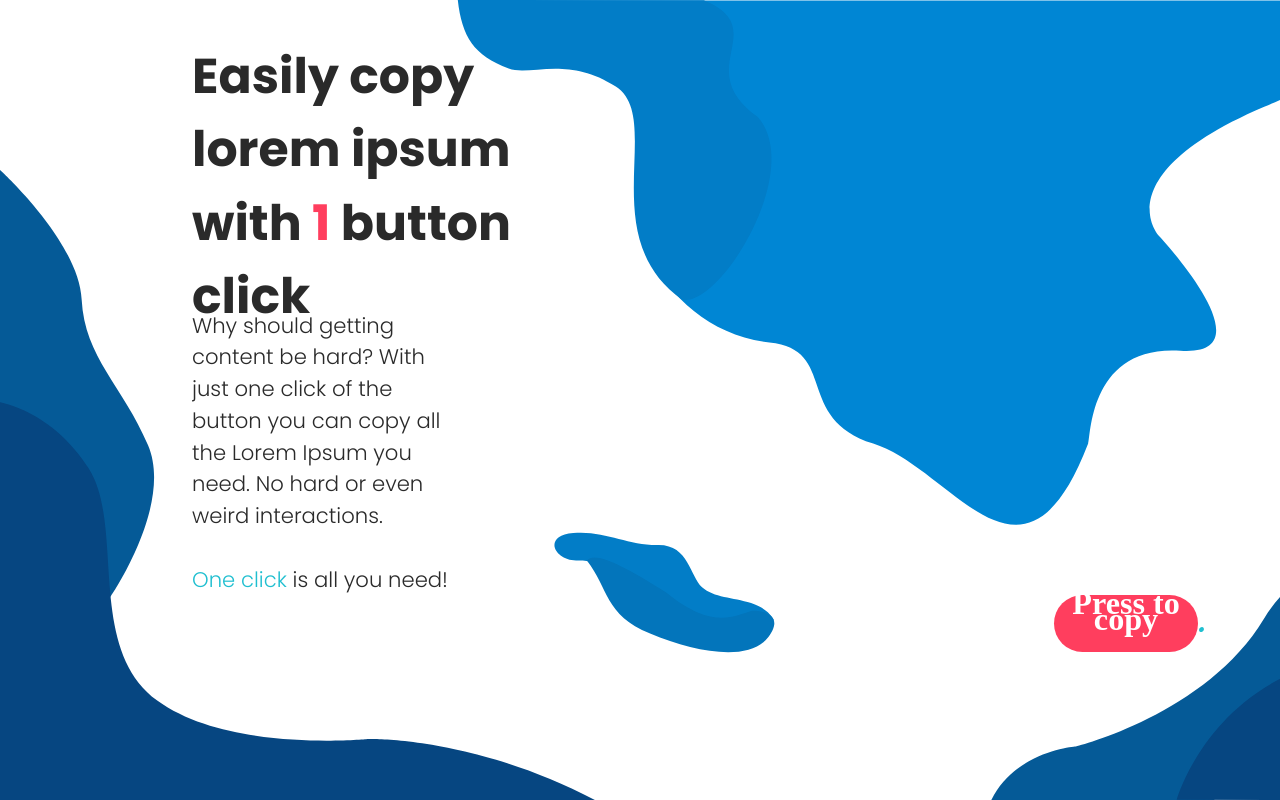
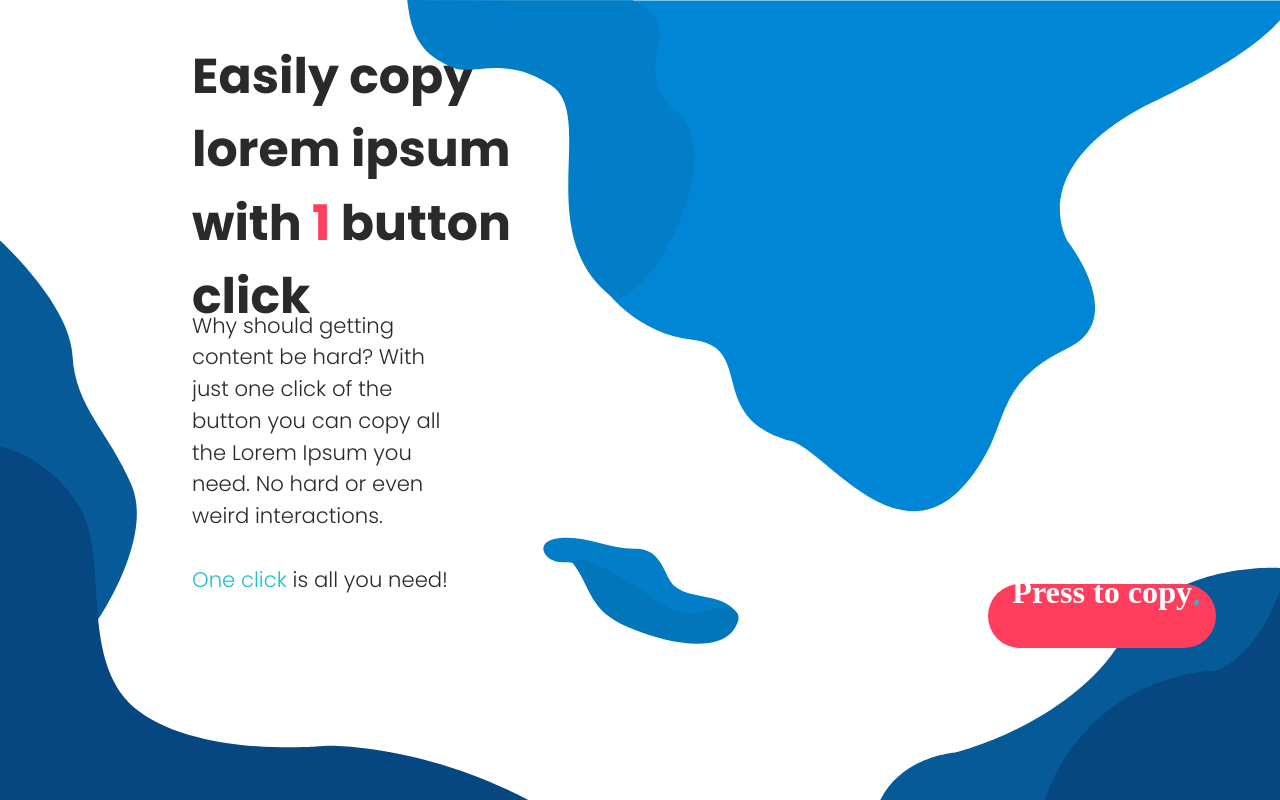
Before and after one commit to WouterDeveloper/Lorem-Ipsum-Copy, a website: page index.html in a window 1280 px wide. Drawn offline with nearby package versions, Linux system fonts and the light colour scheme; files that its build step writes are made by us from their sources; files whose address does not match are found by name; a web font is replaced by a local one.

Commit message:
Tried to reproduce stupid laptop queries, fixed some respoonsive issues

```diff
--- a/src/sass/components/_content.scss
+++ b/src/sass/components/_content.scss
@@ -10,11 +10,27 @@
     height:100vh;
     top:0;
     left:0;
-    background-image:url("../img/background.svg");
-    background-image:url("../img/background_v2.svg");
+    background-image:url("../img/background_desktop.svg");
     background-repeat: no-repeat;
     background-size: cover;
     z-index: 0;
+
+    @media all and (min-width: $breakpoint-xxs) and (max-width: $breakpoint-sm) {
+        background-image:url("../img/background_phone.svg");
+    }
+
+    @media all and (min-width: $breakpoint-sm) and (max-width: $breakpoint-lg) {
+        background-image:url("../img/background_tablet.svg");
+    }
+
+    @media all and (min-width: $breakpoint-lg) and (max-width: $breakpoint-xl) {
+        background-image:url("../img/background_laptop.svg");
+    }
+
+    @media all and (min-width: $breakpoint-xl) and (max-width: $breakpoint-xxl) {
+        background-image:url("../img/background_desktop.svg");
+    }
+
 }
 
 .content{
@@ -29,11 +45,6 @@
     margin-top:5vh;
     overflow:hidden;
 
-    @media all  and (max-width: $breakpoint-lg) {
-        grid-template-columns: 1.5fr 1fr 1fr;
-        margin-left:20vw;
-    }
-
     @media all and (min-width: $breakpoint-md) and (max-width: $breakpoint-lg) {
         margin-left:15vw;
     }
@@ -46,16 +57,24 @@
     &__intro{
         grid-column: 1;
         grid-row:1;
-        max-height:70vh;
+        max-height:65vh;
         text-align: left;
+
+        @media all and (min-width: $breakpoint-xxs) and (max-width: $breakpoint-sm) {
+            margin-top:10vh;
+        }
 
         &__title{
 
-            @media all and (min-width: $breakpoint-xs) and (max-width: $breakpoint-sm) {
+            @media all and (min-width: $breakpoint-xxs) and (max-width: $breakpoint-sm) {
+                font-size: $font-size-2;
+            }
+
+            @media all and (min-width: $breakpoint-sm) and (max-width: $breakpoint-md) {
                 font-size: $font-size-3;
             }
 
-            @media all and (min-width: $breakpoint-sm) and (max-width: $breakpoint-lg) {
+            @media all and (min-width: $breakpoint-md) and (max-width: $breakpoint-lg) {
                 font-size: $font-size-4;
             }
 
@@ -72,8 +91,8 @@
             width:75%;
             margin-top: -5vh;
 
-            @media all and (min-width: $breakpoint-xs) and (max-width: $breakpoint-sm) {
-                font-size: $font-size--2;
+            @media all and (min-width: $breakpoint-xxs) and (max-width: $breakpoint-md) {
+               display:none;
             }
 
             @media all and (min-width: $breakpoint-sm) and (max-width: $breakpoint-lg) {
@@ -101,14 +120,17 @@
         border-radius: 50px;
         z-index: 1;
 
+        @media all and (min-width: $breakpoint-xxs) and (max-width: $breakpoint-sm) {
+            width:150%;
+        }
+
+
         @media all and (max-width: $breakpoint-md) {
             grid-column: 1;
         }
 
         @media all and (min-width: $breakpoint-md) and (max-width: $breakpoint-lg) {
             grid-column: 3;
-            width:80%;
-            margin:0% 10%;
         }
 
         @media all and (min-width: $breakpoint-lg) and (max-width: $breakpoint-xxl) {
--- a/src/sass/libs/_variables.scss
+++ b/src/sass/libs/_variables.scss
@@ -33,6 +33,7 @@ $spacing-xl:                        64px;
 $spacing-xxl:                       128px;
 
 // Media Queries
+$breakpoint-xxs:                    320px;
 $breakpoint-xs:                     480px;
 $breakpoint-sm:                     768px;
 $breakpoint-md:                     960px;
```
Also changed, not shown: src/img/background.svg (deleted), src/img/background_desktop.svg (added), src/img/background_laptop.svg (added), src/img/background_phone.svg (added), src/img/background_tablet.svg (added).
